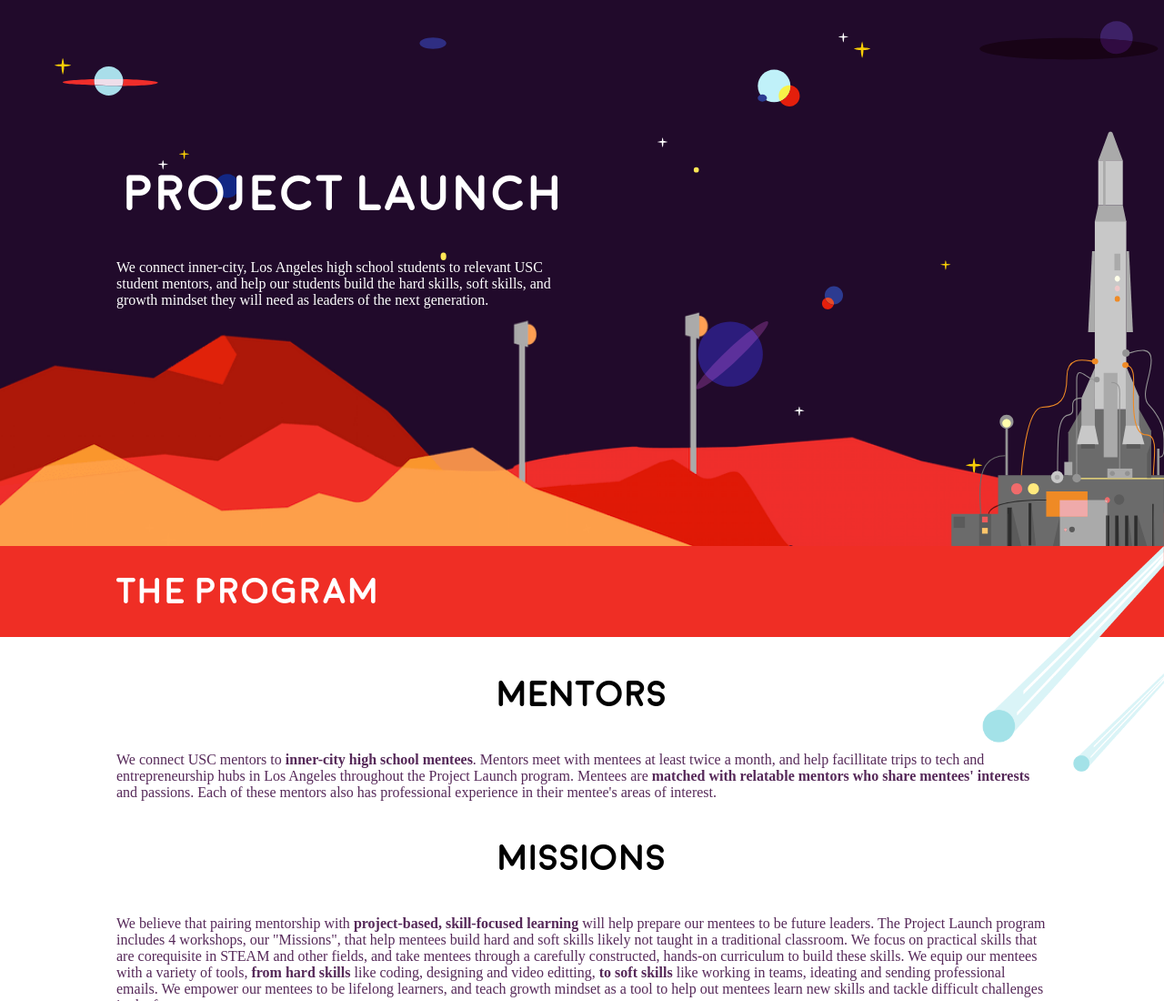
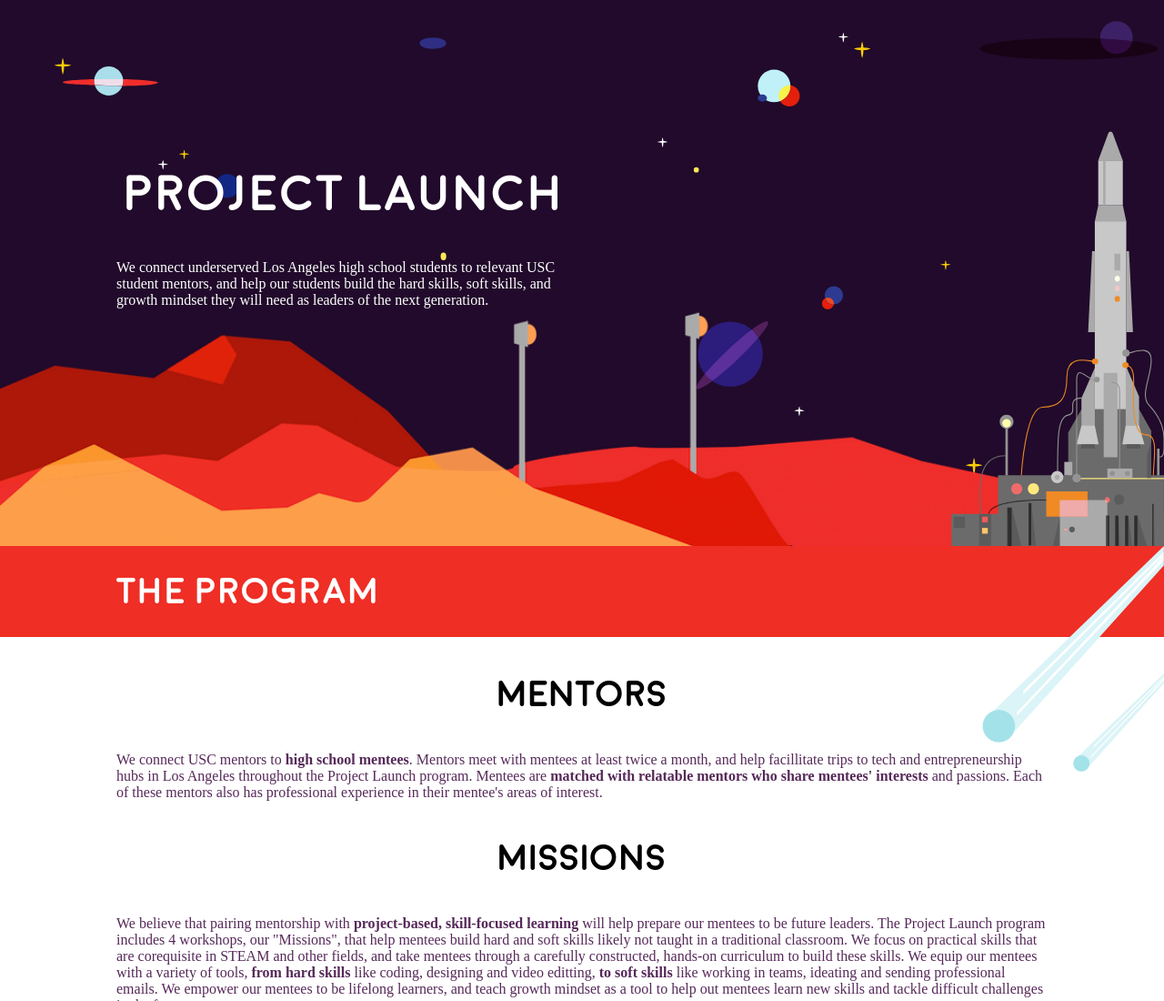
Before and after one commit to GoSparkSC/project-launch, a plain HTML site: page index.html in a window 1280 px wide. Shown: the top 1100 px of the page at 91% size. Drawn offline with Linux system fonts and the light colour scheme.

Commit message:
Update index.html

```diff
--- a/index.html
+++ b/index.html
@@ -9,7 +9,7 @@
             <div class="splash-text">
                 <div class="title splash-title">Project Launch</div>
                 <div class="content splash-content">
-                We connect inner-city, Los Angeles high school students to relevant USC student mentors, and help our students build the hard skills, soft skills, and growth mindset they will need as leaders of the next generation.
+                We connect underserved Los Angeles high school students to relevant USC student mentors, and help our students build the hard skills, soft skills, and growth mindset they will need as leaders of the next generation.
                 </div>
             </div>
             <img src="assets/img/mountains_lights.png" class="mountains"/>
@@ -23,7 +23,7 @@
         <div class="mentors-section">
             <div class="title mentors-title">MENTORS</div>
             <div class="content mentors-content">
-                We connect USC mentors to <strong>inner-city high school mentees</strong>. Mentors meet with mentees at least twice a month, and help facillitate trips to tech and entrepreneurship hubs in Los Angeles throughout the Project Launch program. Mentees are <strong>matched with relatable mentors who share mentees' interests</strong> and passions. Each of these mentors also has professional experience in their mentee's areas of interest.
+                We connect USC mentors to <strong> high school mentees</strong>. Mentors meet with mentees at least twice a month, and help facillitate trips to tech and entrepreneurship hubs in Los Angeles throughout the Project Launch program. Mentees are <strong>matched with relatable mentors who share mentees' interests</strong> and passions. Each of these mentors also has professional experience in their mentee's areas of interest.
             </div>
         </div>
         <div class="missions-section">
```
